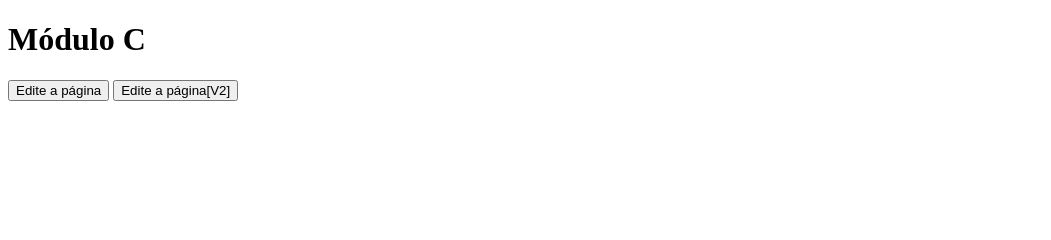
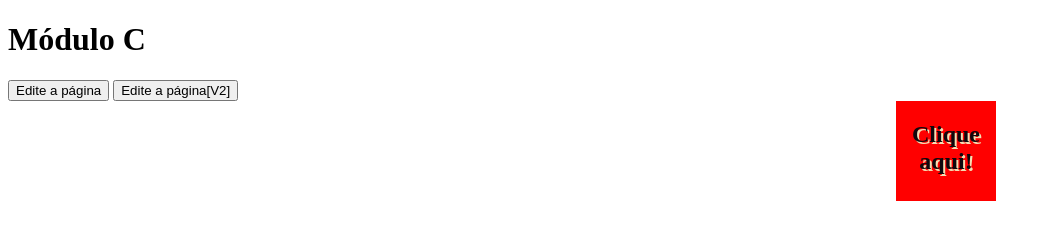
Before and after one commit to GabrielDeAraujo27/Curso-Javascript, a plain HTML site: page Módulo-C/index-C.html in a window 1280 px wide. Shown: the whole page, without its empty margins (0-1051 px from the left). Drawn offline with Linux system fonts and the light colour scheme.

Commit message:
Create testClick.js

```diff
--- /dev/null
+++ b/Módulo-C/Aula-10/testClick.js
@@ -0,0 +1,15 @@
+function ex003() {
+    var botto = window.document.getElementById('ex03')
+    botto.style.backgroundColor = "blue"
+    botto.innerHTML = "<h2>Entrou!</h2>"
+}
+function ex004() {
+    var botto = window.document.getElementById('ex03')
+    botto.style.backgroundColor = "green"
+    botto.innerHTML = "<h2>Clicou!</h2>"
+}
+function ex005() {
+    var botto = window.document.getElementById('ex03')
+    botto.style.backgroundColor = "yellow"
+    botto.innerHTML = "<h2>Saiu!</h2>"
+}
--- a/Módulo-C/index-C.html
+++ b/Módulo-C/index-C.html
@@ -3,7 +3,23 @@
 <head>
     <meta charset="UTF-8">
     <meta name="viewport" content="width=device-width, initial-scale=1.0">
+    <style>
+        #ex03 {
+            position: absolute;
+            left: 70%;
+            height: 100px;
+            width: 100px;
+            background-color: red;
+            text-align: center;
+        }
+        h2 {
+            color: rgb(15, 8, 13);
+            border-top: 8vh;
+            text-shadow: 2px 2px wheat;
+        }
+    </style>
     <script src="Aula-09/editorPag.js"></script>
+    <script src="Aula-10/testClick.js"></script>
     <title>Módulo-C</title>
 </head>
 <body>
@@ -16,5 +32,8 @@
     <div class="exer" id="ex02">
 
     </div>
+    <div id="ex03" onclick="ex004()" onmouseenter="ex003()" onmouseout="ex005()">
+        <h2 id="ex04">Clique aqui!</h2>
+    </div>
 </body>
 </html>
```
